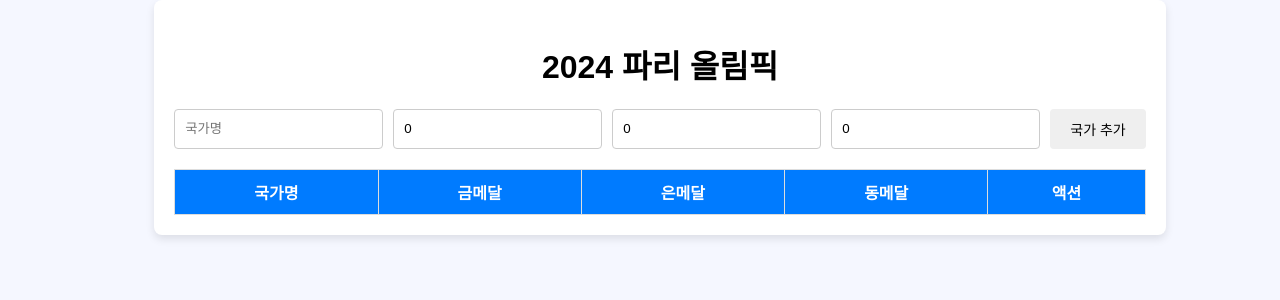
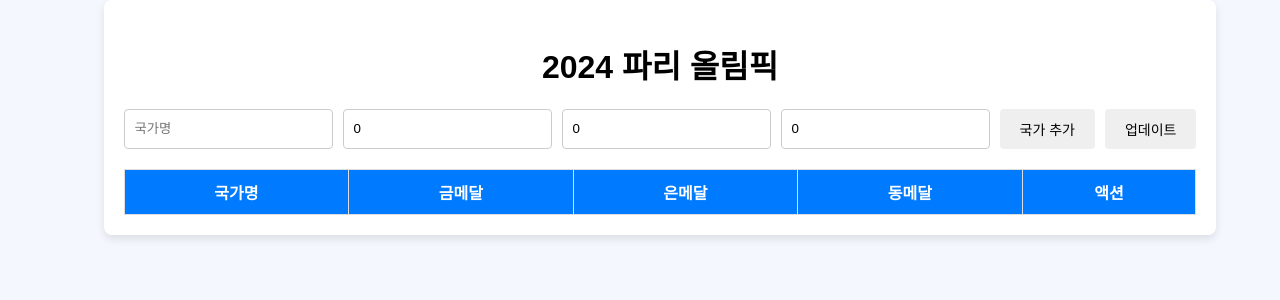
Before and after one commit to mbdyjk/Sparta_OlympicMedalTracker, a React (Vite) app in the folder OlympicMedalTracker/: page / in a window 1280 px wide. Shown: the top 300 px of the page. Built offline with nearby package versions, Linux system fonts and the light colour scheme.

Commit message:
feat: 존재하는 국가에 대한 업데이트 기능 구현 및 예외처리 추가

```diff
--- a/OlympicMedalTracker/src/components/MedalForm.jsx
+++ b/OlympicMedalTracker/src/components/MedalForm.jsx
@@ -1,6 +1,6 @@
 import React, { useState } from "react";
 
-function MedalForm({ setCountries, countries }) {
+function MedalForm({ countries, setCountries }) {
   const [formData, setFormData] = useState({
     name: "",
     gold: 0,
@@ -27,7 +27,7 @@ function MedalForm({ setCountries, countries }) {
 
     // 중복 국가명 체크
     // countries가 배열임을 확실히 하기 위해 조건문 추가
-    console.log(countries);
+    //console.log(countries);
     if (
       Array.isArray(countries) &&
       countries.some((country) => country.name === formData.name)
@@ -39,6 +39,24 @@ function MedalForm({ setCountries, countries }) {
     // countries에 국가 추가
     setCountries((prev) => [...prev, formData]);
     // 입력 후에 form을 초기화한다.
+    resetForm();
+  };
+
+  const handleUpdateCountry = () => {
+    if (!countries.some((country) => country.name === formData.name)) {
+      alert("해당 국가가 존재하지 않습니다. 국가명을 확인하세요.");
+      return;
+    }
+
+    const updatedCountries = countries.map((country) =>
+      country.name === formData.name ? formData : country
+    );
+
+    setCountries(updatedCountries);
+    resetForm();
+  };
+
+  const resetForm = () => {
     setFormData({ name: "", gold: 0, silver: 0, bronze: 0 });
   };
 
@@ -79,6 +97,9 @@ function MedalForm({ setCountries, countries }) {
       <button type="button" onClick={handleAddCountry}>
         국가 추가
       </button>
+      <button type="button" onClick={handleUpdateCountry}>
+        업데이트
+      </button>
     </form>
   );
 }
```
